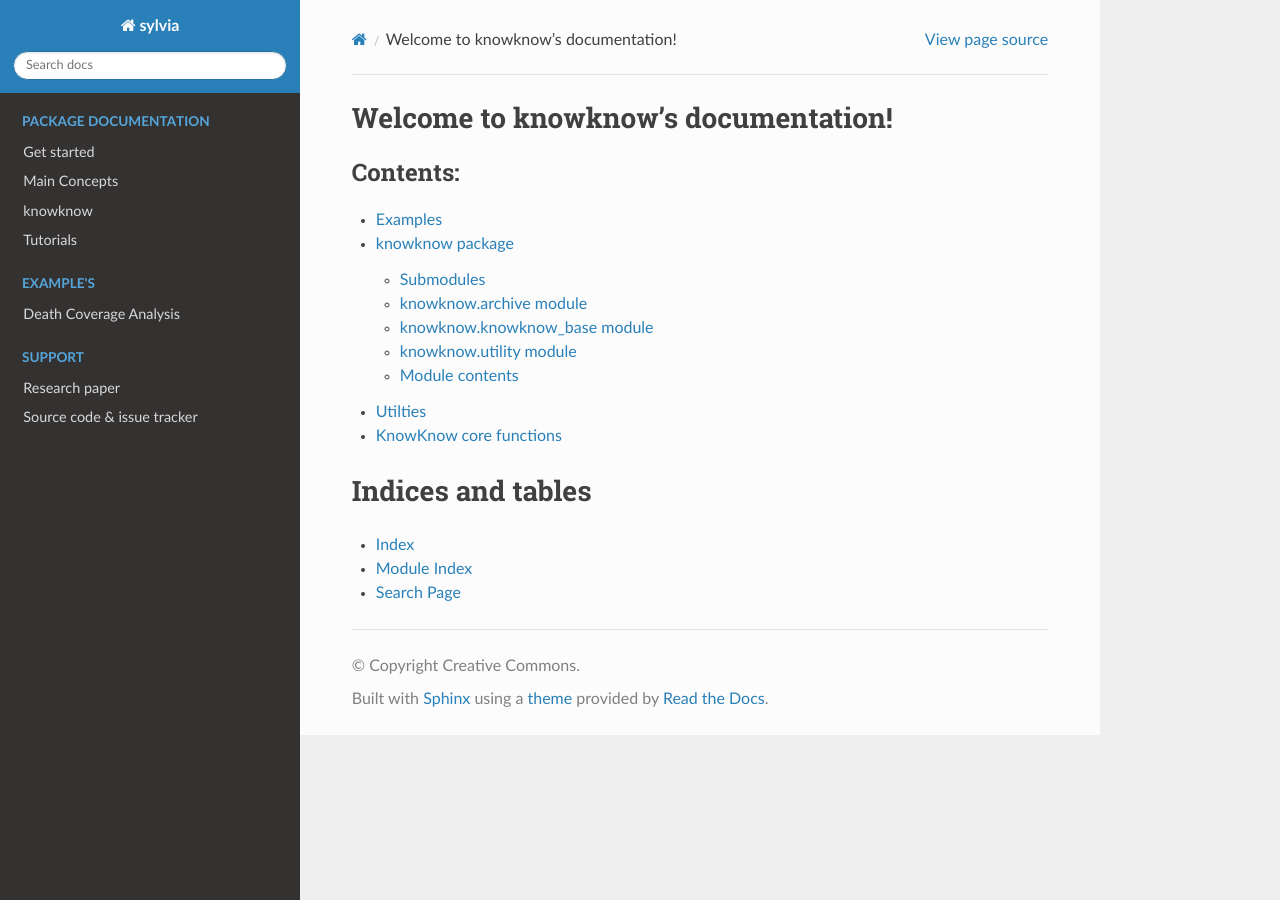
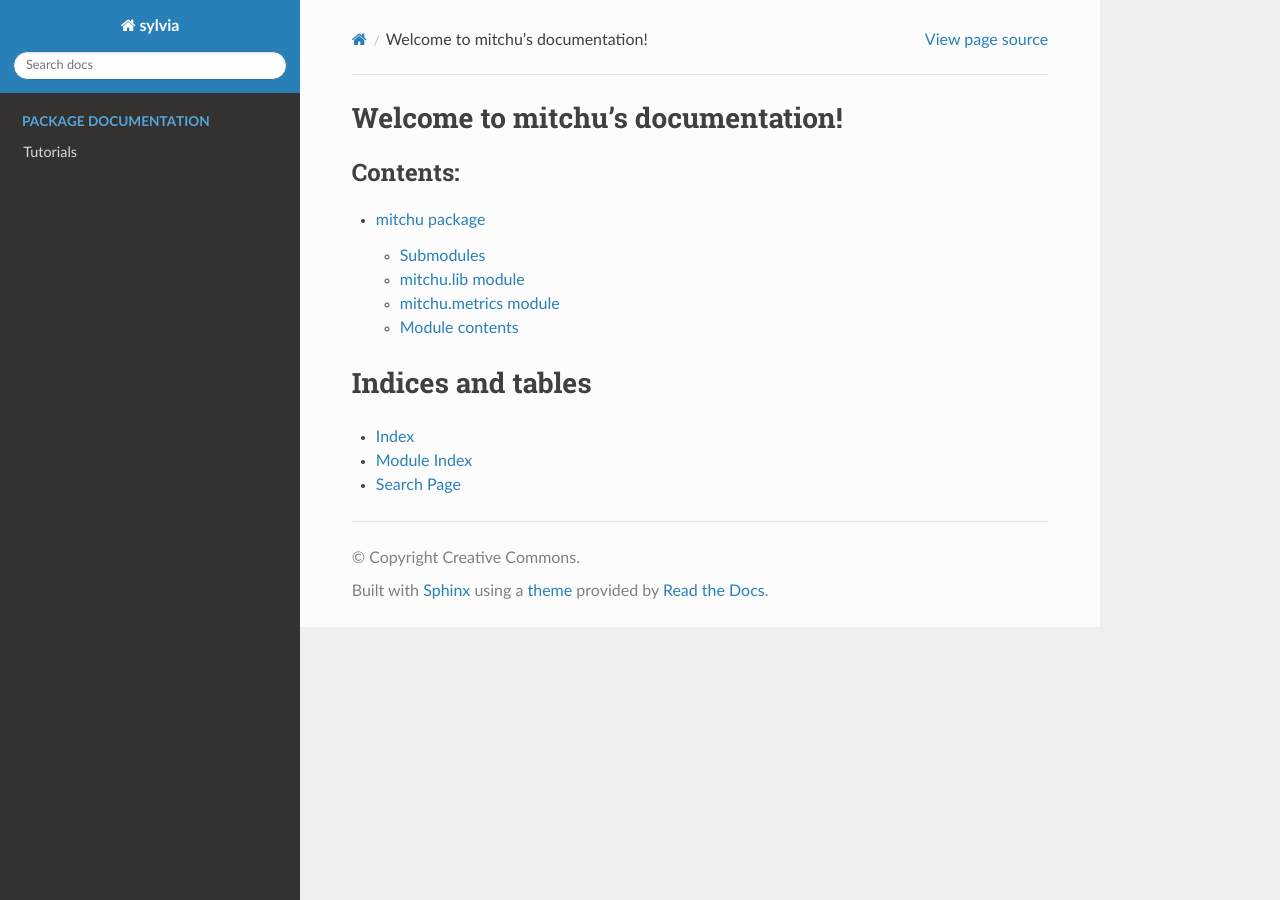
Before and after one commit to amcgail/mitchu, a Sphinx documentation site: the page built from docs/source/index1.rst, in a window 1280 px wide. Built offline with Sphinx 7.4.7 and the Read the Docs theme 2.0.0, drawn with Linux system fonts in a browser that asks for light colours; pages that are not in the unit, such as notebooks, are missing from menus.

Commit message:
please work

```diff
--- a/docs/source/conf.py
+++ b/docs/source/conf.py
@@ -70,7 +70,7 @@ html_static_path = ['_static']
 
 master_doc = 'index'
 
-github_doc_root = "https://github.com/amcgail/mitchu/docs"
+github_doc_root = "https://github.com/amcgail/mitchu/tree/master/docs"
 
 # At the bottom of conf.py
 def setup(app):
--- a/docs/source/index1.rst
+++ b/docs/source/index1.rst
@@ -3,17 +3,14 @@
    You can adapt this file completely to your liking, but it should at least
    contain the root `toctree` directive.
 
-Welcome to knowknow's documentation!
+Welcome to mitchu's documentation!
 ====================================
 
 .. toctree::
    :maxdepth: 2
    :caption: Contents:
 
-   intro
-   knowknow
-   utility
-   knowknow_base
+   mitchu
 
 
 
--- a/docs/source/main_concepts.md
+++ /dev/null
@@ -1 +0,0 @@
-# Main Concepts
--- a/docs/source/modules.rst
+++ /dev/null
@@ -1,7 +0,0 @@
-knowknow
-========
-
-.. toctree::
-   :maxdepth: 4
-
-   knowknow
--- a/docs/source/utility.rst
+++ /dev/null
@@ -1,6 +0,0 @@
-Utilties
-====================
-
-
-.. automodule:: utility
-    :members:
```
Also changed, not shown: docs/source/index.md (+0 -21 lines), docs/source/knowknow.rst (deleted, +0 -37 lines), docs/source/mitchu.rst (added, +29 -0 lines).
